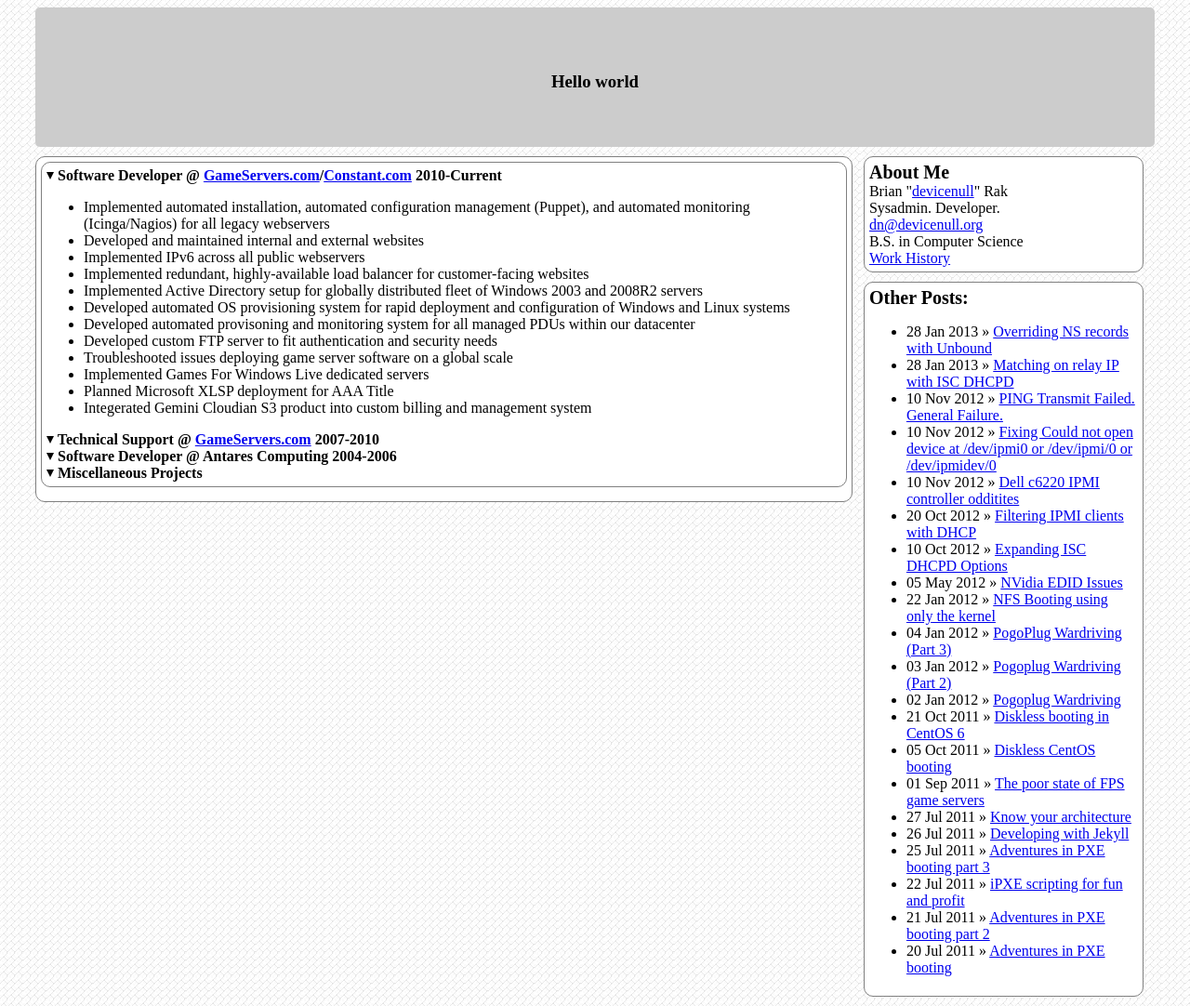
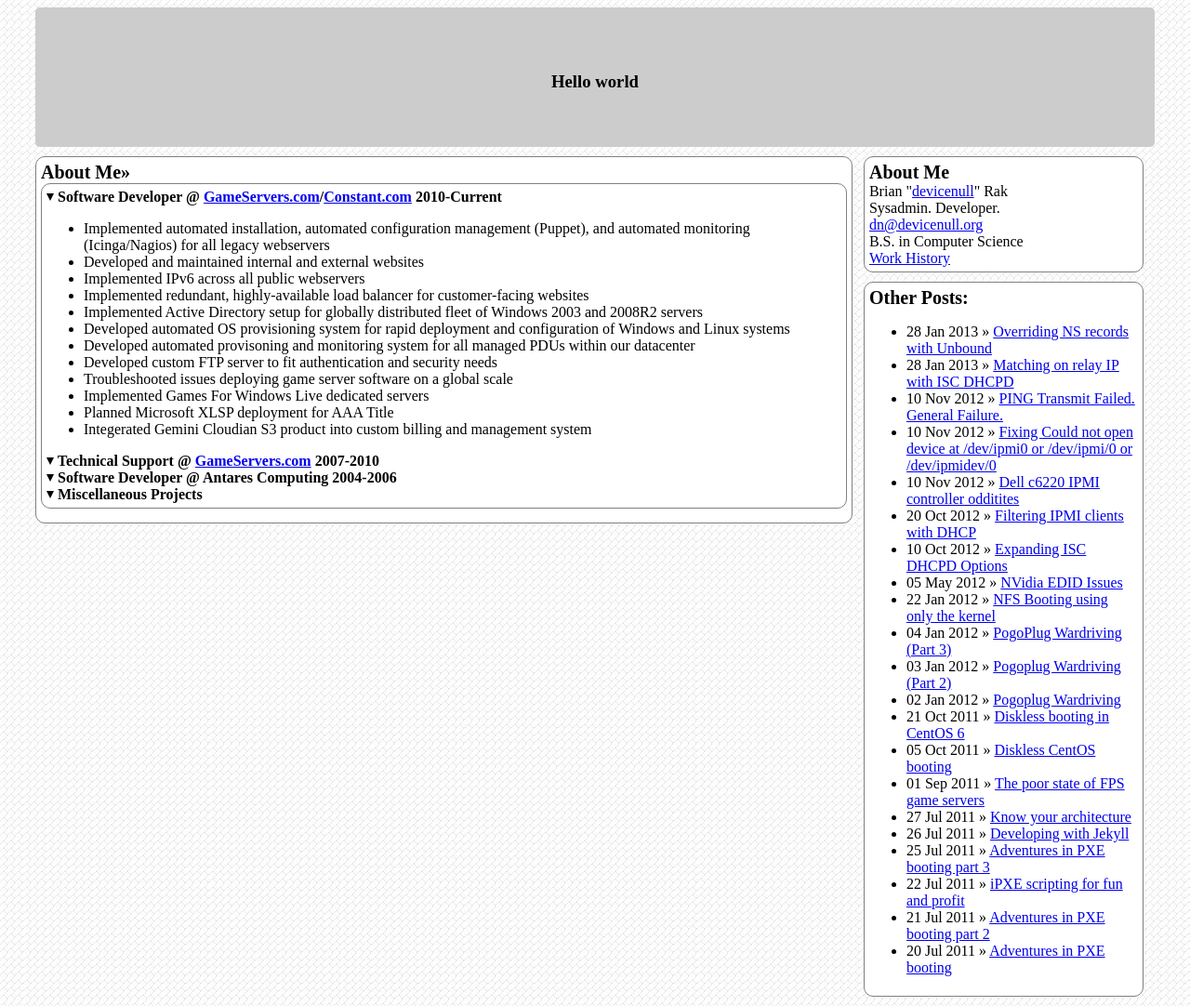
Before and after one commit to devicenull/devicenull.github.com, a Jekyll site: the page built from aboutme.html, in a window 1280 px wide. Shown: the whole page at 93% size. Built offline with Jekyll 4.4.1, drawn with Linux system fonts in a browser that asks for light colours; nearby versions of some CDN libraries; Markdown is read by kramdown in place of the engine named in the settings.

Commit message:
Add title

```diff
--- a/_layouts/post.html
+++ b/_layouts/post.html
@@ -2,5 +2,6 @@
 layout: default
 ---
 <div class="post">
+	<span class="post_title">{{ page.title }}&raquo;</span><br>
 	{{ content }}
 </div>
```
